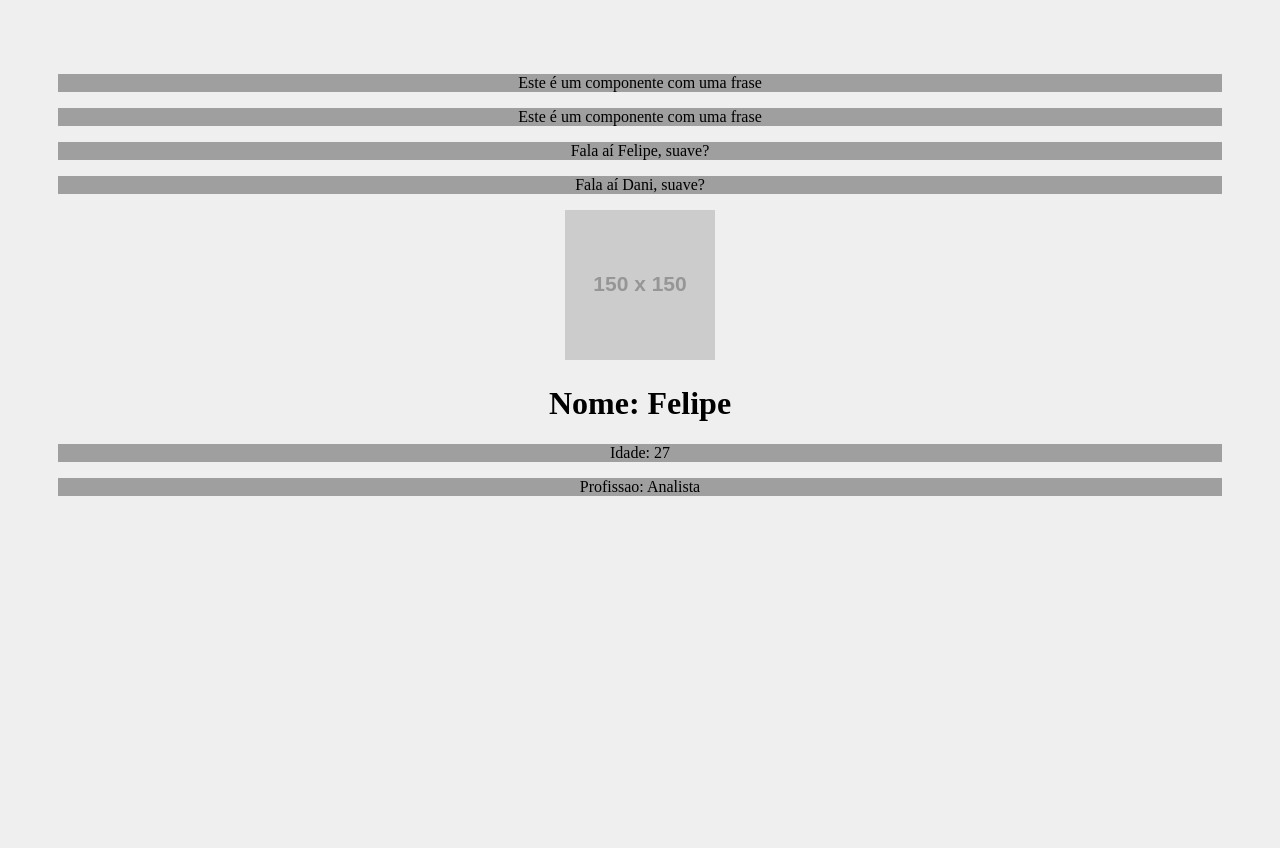
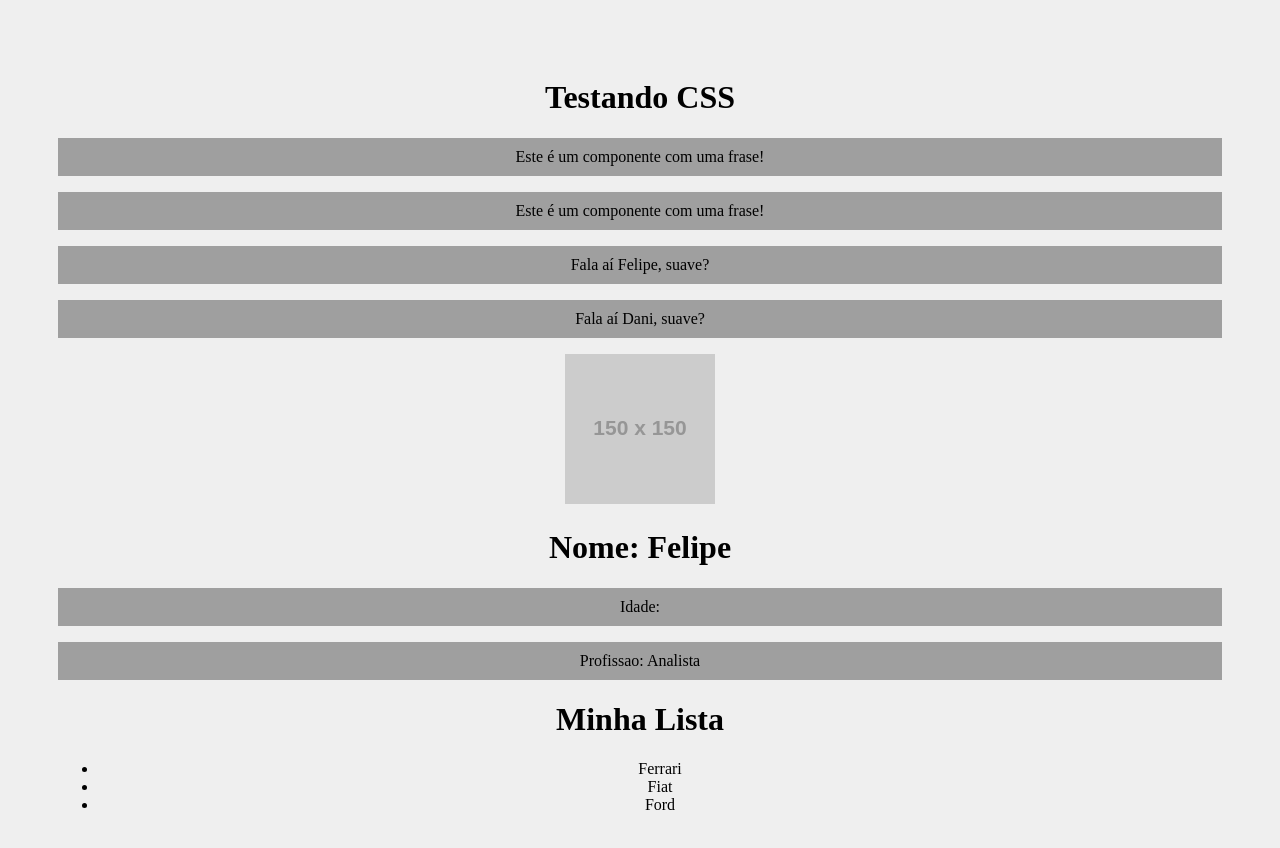
Before and after one commit to Fell1p/hora_de_codar, a React (Create React App) app: page / in a window 1280 px wide. Shown: the top 848 px of the page. Before the commit the page ends 800 px from the top, so only its background shows below. Built offline with nearby package versions, Linux system fonts and the light colour scheme.

Commit message:
Utilizando o fragment nos arquivos Item e List js

```diff
--- a/src/App.js
+++ b/src/App.js
@@ -1,7 +1,8 @@
 import './App.css';
 import SayMyName from './components/SayMyName';
 import Pessoa from './components/Pessoa';
-import Frase from './components/Frase';
+import Frase from './components/Frase/index.js';
+import List from './components/List';
 
 function App() {
 
@@ -10,11 +11,17 @@ function App() {
   return ( //nome utilizada a props crianda em SayMyName para utilizar sua propriedade e assim tornar o arquivo dinamico
 
     <div className="App">
+      <h1>Testando CSS</h1>
       <Frase />
       <Frase />
       <SayMyName nome="Felipe"/>
       <SayMyName nome={nome}/>
-      <Pessoa nome="Felipe" idade="27" profissao="Analista" foto="https://via.placeholder.com/150" />
+      <Pessoa
+        nome="Felipe" i
+        dade="27"
+        profissao="Analista"
+        foto="https://via.placeholder.com/150" />
+      <List />
     </div>
   );
 }
--- a/src/components/Frase.modules.css
+++ b/src/components/Frase/Frase.modules.css
@@ -1,4 +1,4 @@
-.fraseContainer{
+.fraseContainer {
     background-color: #333;
     border: 1px solid #111;
 }
--- a/src/components/Frase.js
+++ b/src/components/Frase/index.js
@@ -1,9 +1,10 @@
+import React from 'react';
 import styles from './Frase.modules.css';
 
 export default function Frase() {
     return(
         <div className={styles.fraseContainer} >
-            <p className={styles.fraseContent}>Este é um componente com uma frase</p>
+            <p className={styles.fraseContent} >Este é um componente com uma frase!</p>
         </div>
     )
 }
--- a/src/components/HelloWord.js
+++ b/src/components/HelloWord.js
@@ -1,4 +1,4 @@
-import Frase from "./Frase"
+import Frase from "./Frase/index.js";
 
 export default function HellWord(){
 
--- /dev/null
+++ b/src/components/Item.js
@@ -0,0 +1,7 @@
+export default function Item(props){
+    return(
+        <>
+            <li>{props.marca}</li>
+        </>
+    )
+}
--- /dev/null
+++ b/src/components/List.js
@@ -0,0 +1,14 @@
+import Item from './Item';
+
+export default function List(){
+    return(
+        <>
+            <h1>Minha Lista</h1>
+            <ul>
+                <Item marca="Ferrari" />
+                <Item marca="Fiat" />
+                <Item marca="Ford" />
+            </ul>
+        </>
+    )
+}
--- a/src/index.css
+++ b/src/index.css
@@ -1,5 +1,6 @@
 body {
   padding: 50px;
+  padding-bottom: 500px;
   background-color: #efefef;
 }
 
@@ -9,4 +10,5 @@ hi {
 
 p{
   background-color: #9f9f9f;
+  padding: 10px;
 }
```
